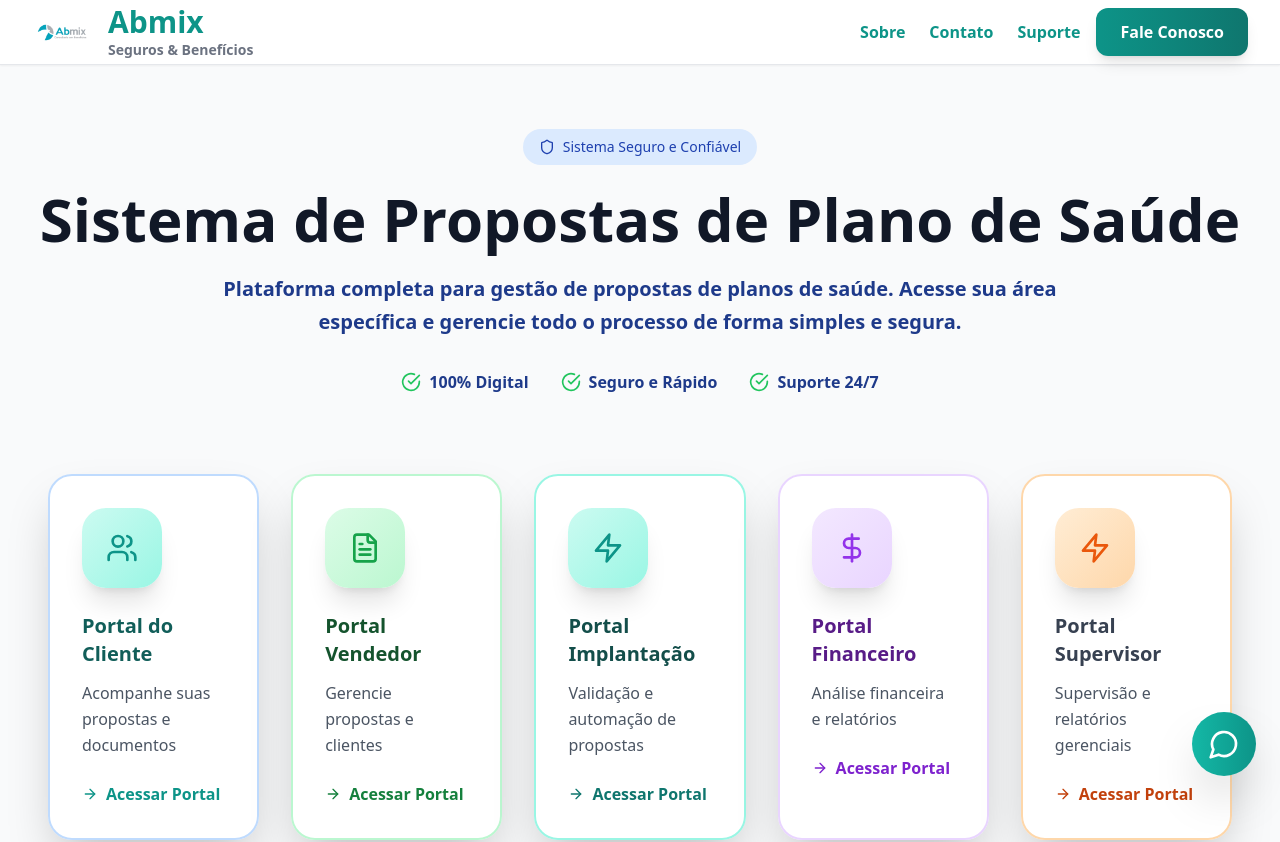
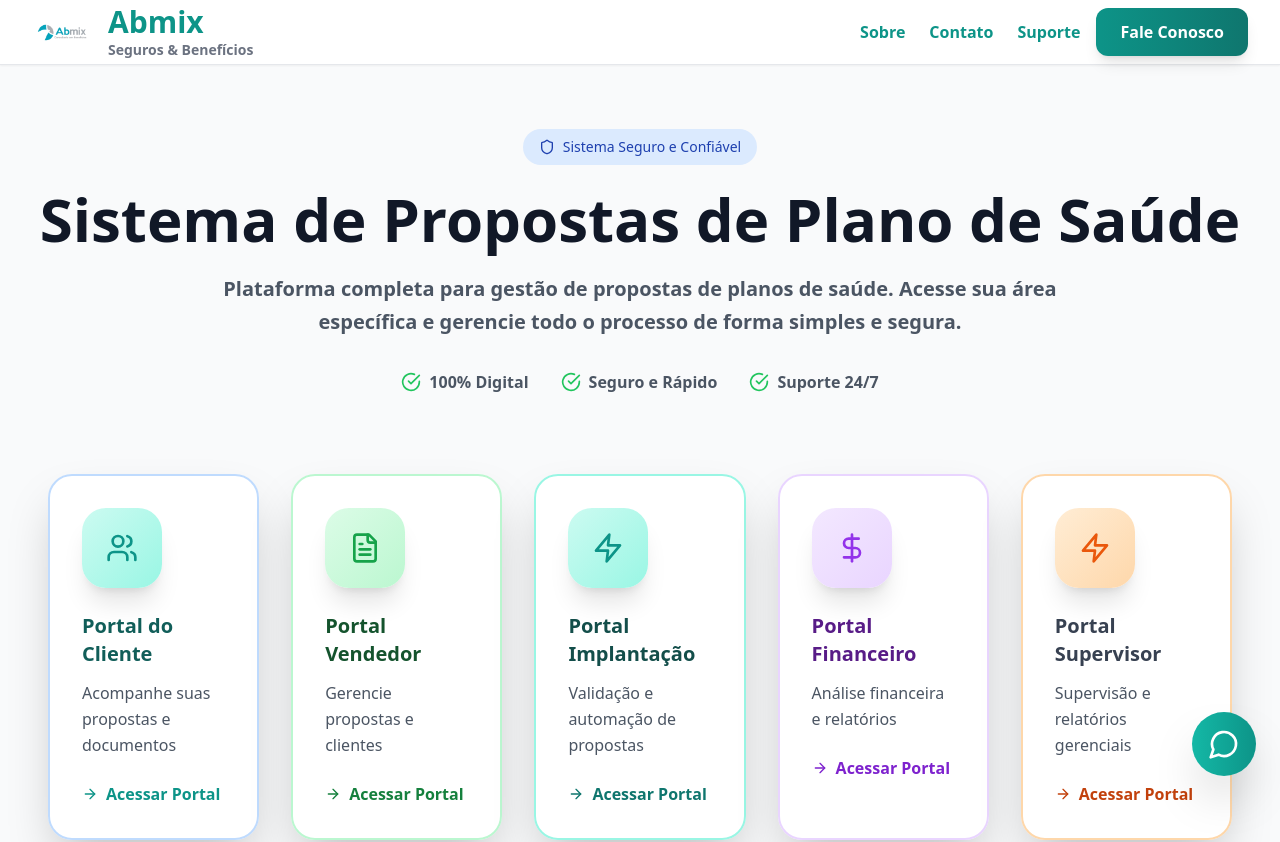
Before and after one commit to Felipemanieri/abmixsystem, a React (Vite) app: page / in a window 1280 px wide. Shown: the top 842 px of the page. Built offline with nearby package versions, Linux system fonts and the light colour scheme.

Commit message:
Alterar textos principais para cinza

```diff
--- a/src/App.tsx
+++ b/src/App.tsx
@@ -159,21 +159,21 @@ function App() {
           <h1 className="text-5xl md:text-6xl font-bold text-gray-900 mb-6 leading-tight">
             Sistema de Propostas de Plano de Saúde
           </h1>
-          <p className="text-xl text-blue-900 font-bold max-w-4xl mx-auto leading-relaxed">
+          <p className="text-xl text-gray-600 font-bold max-w-4xl mx-auto leading-relaxed">
             Plataforma completa para gestão de propostas de planos de saúde.
             Acesse sua área específica e gerencie todo o processo de forma simples e segura.
           </p>
 
           <div className="flex items-center justify-center space-x-8 mt-8">
-            <div className="flex items-center text-blue-900 font-bold">
+            <div className="flex items-center text-gray-600 font-bold">
               <CheckCircle className="w-5 h-5 text-green-500 mr-2" />
               <span>100% Digital</span>
             </div>
-            <div className="flex items-center text-blue-900 font-bold">
+            <div className="flex items-center text-gray-600 font-bold">
               <CheckCircle className="w-5 h-5 text-green-500 mr-2" />
               <span>Seguro e Rápido</span>
             </div>
-            <div className="flex items-center text-blue-900 font-bold">
+            <div className="flex items-center text-gray-600 font-bold">
               <CheckCircle className="w-5 h-5 text-green-500 mr-2" />
               <span>Suporte 24/7</span>
             </div>
```
